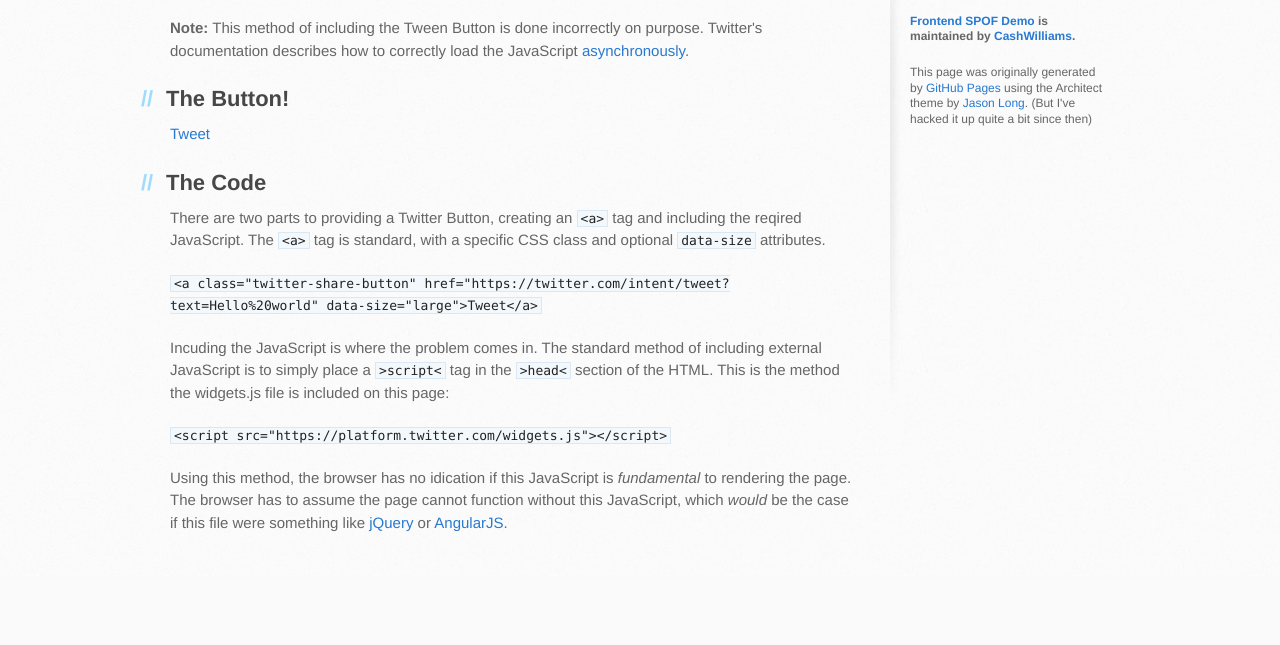
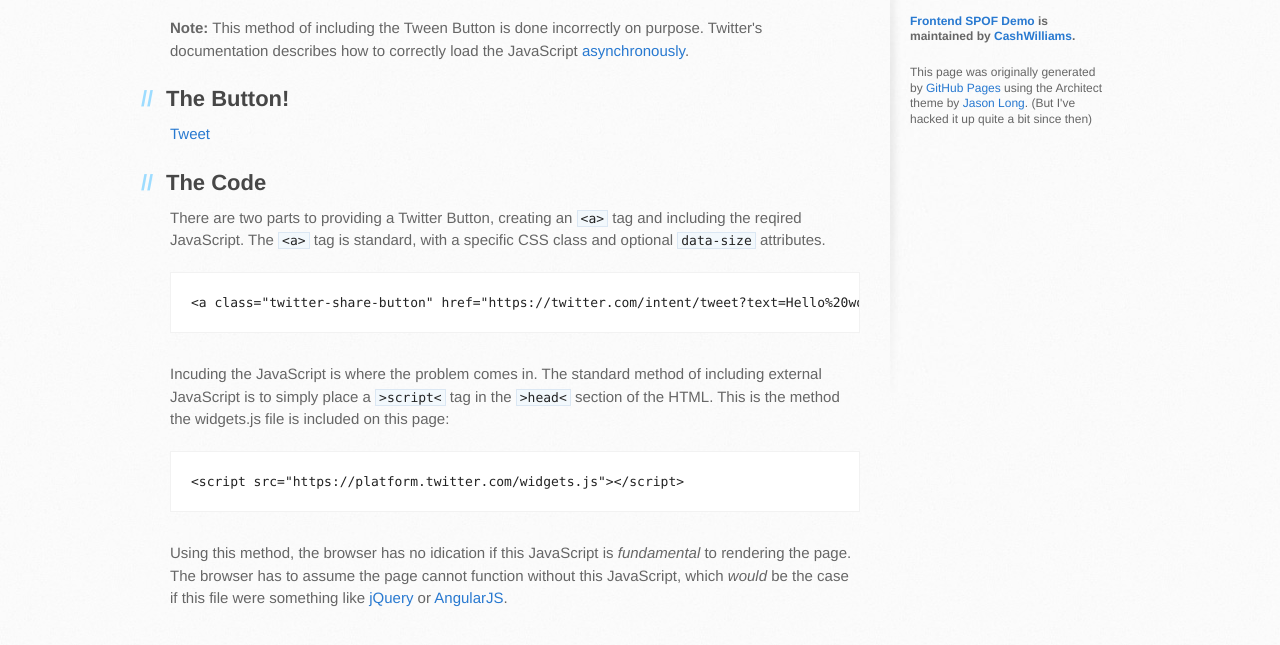
Before and after one commit to CashWilliams/frontend-spof, a plain HTML site: page examples/blocking/twitter.html in a window 1280 px wide. Shown: the part 343-988 px from the top of the page. Before the commit the page ends 920 px from the top, so only its background shows below. Drawn offline with Linux system fonts and the light colour scheme.

Commit message:
Change code to pre for examples.

```diff
--- a/examples/blocking/twitter.html
+++ b/examples/blocking/twitter.html
@@ -52,9 +52,7 @@
             The <code>&lt;a&gt;</code> tag is standard, with a specific CSS class and optional <code>data-size</code> attributes.
           </p>
           <p>
-            <code>
-              &lt;a class="twitter-share-button" href="https://twitter.com/intent/tweet?text=Hello%20world" data-size="large"&gt;Tweet&lt;/a&gt;
-            </code>
+            <pre>&lt;a class="twitter-share-button" href="https://twitter.com/intent/tweet?text=Hello%20world" data-size="large"&gt;Tweet&lt;/a&gt;</pre>
           </p>
           <p>
             Incuding the JavaScript is where the problem comes in. The standard method of including external JavaScript is to simply place a
@@ -62,9 +60,7 @@
             included on this page:
           </p>
           <p>
-            <code>
-              &lt;script src="https://platform.twitter.com/widgets.js"&gt;&lt;/script&gt;
-            </code>
+            <pre>&lt;script src="https://platform.twitter.com/widgets.js"&gt;&lt;/script&gt;</pre>
           </p>
           <p>
             Using this method, the browser has no idication if this JavaScript is <em>fundamental</em> to rendering the page. The browser
```
Also changed, not shown: examples/blocking/font.html (+1 -3 lines).
